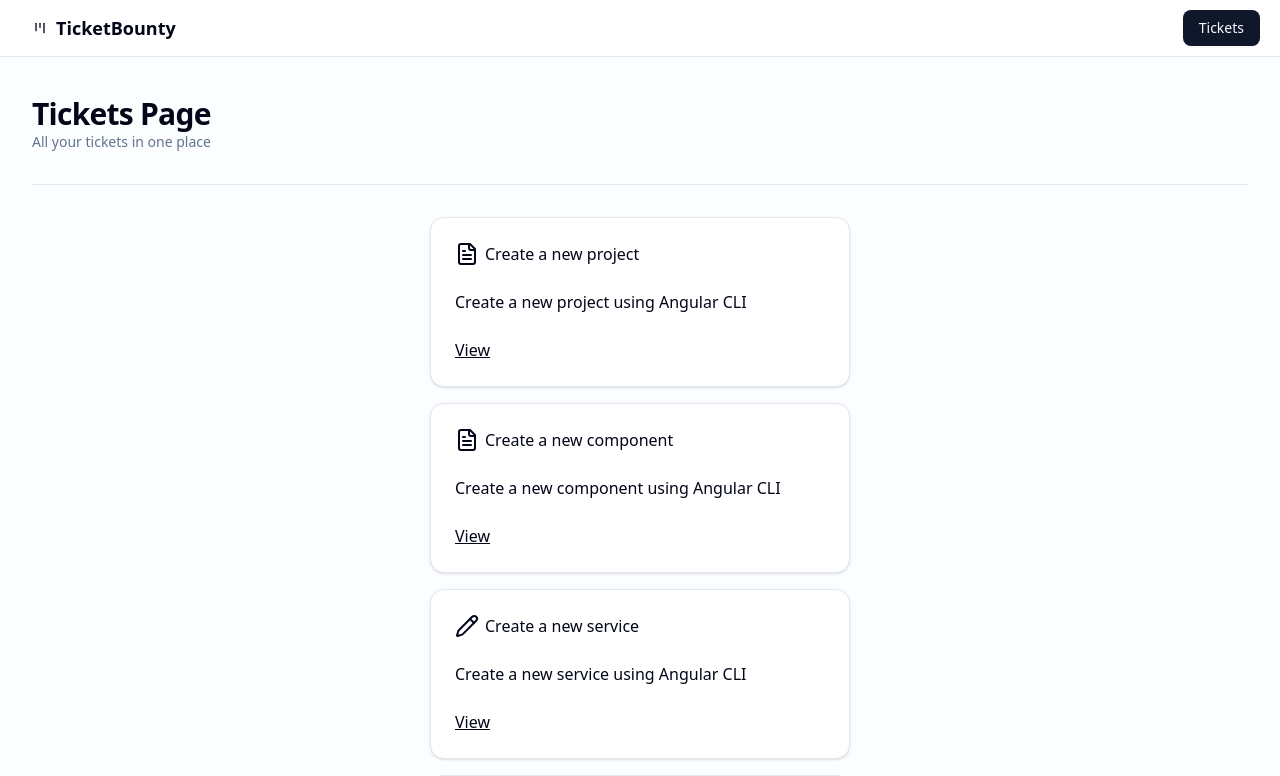
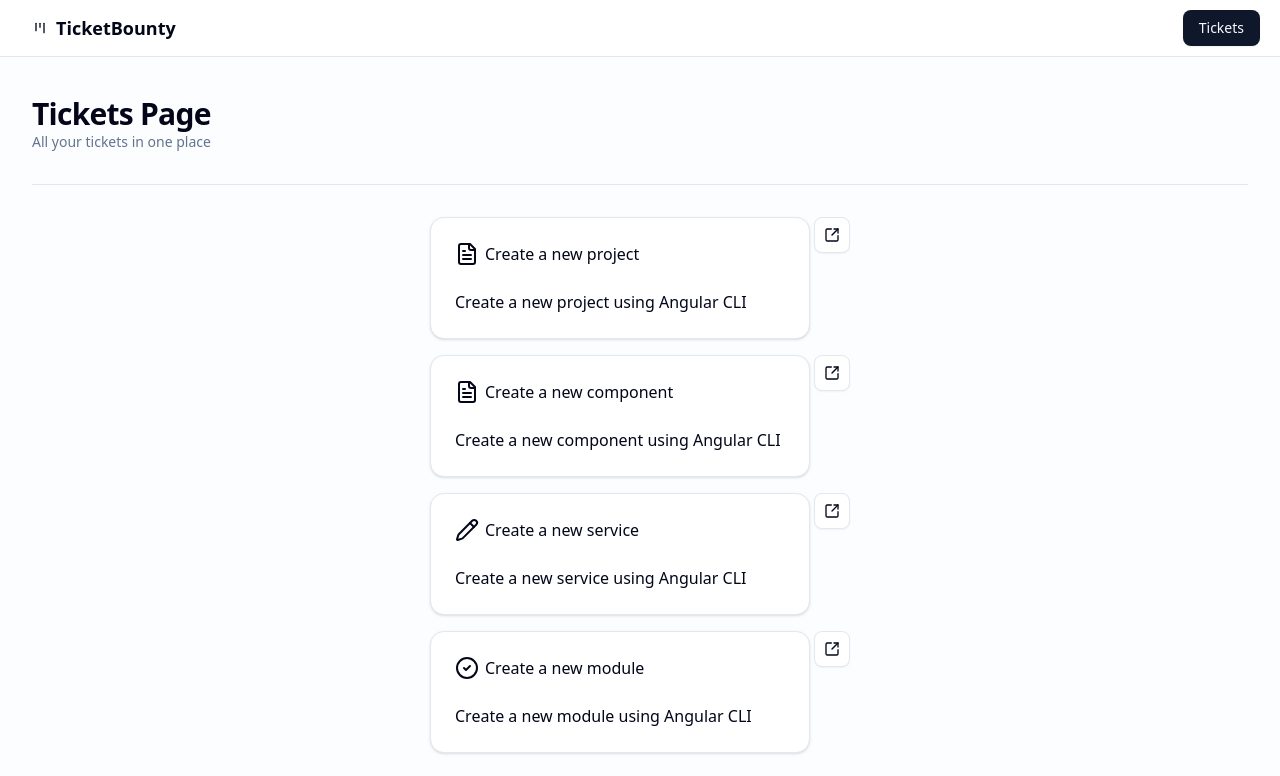
Before and after one commit to nkidmano/the-road-to-next-app, a Next.js app: page /tickets in a window 1280 px wide. Shown: the top 776 px of the page. Built offline with nearby package versions, Linux system fonts and the light colour scheme.

Commit message:
Finished section Feature Folder

```diff
--- a/src/app/tickets/[ticketId]/page.tsx
+++ b/src/app/tickets/[ticketId]/page.tsx
@@ -3,6 +3,7 @@
 import { Placeholder } from "@/components/placeholder";
 import { Button } from "@/components/ui/button";
 import { initialTickets } from "@/data";
+import { TicketItem } from "@/features/ticket/components/ticket-item";
 import { ticketsPath } from "@/path";
 
 type TicketPageProps = {
@@ -32,9 +33,8 @@
   }
 
   return (
-    <div>
-      <h2 className="text-lg">{ticket.title}</h2>
-      <p>{ticket.content}</p>
+    <div className="flex justify-center animate-fade-from-top">
+      <TicketItem ticket={ticket} isDetail />
     </div>
   );
 }
--- a/src/app/tickets/page.tsx
+++ b/src/app/tickets/page.tsx
@@ -1,20 +1,6 @@
-import { CircleCheck, FileText, Pencil } from "lucide-react";
-import Link from "next/link";
 import { Heading } from "@/components/heading";
-import {
-  Card,
-  CardContent,
-  CardFooter,
-  CardHeader,
-} from "@/components/ui/card";
 import { initialTickets } from "@/data";
-import { ticketPath } from "@/path";
-
-const TICKET_ICONS = {
-  OPEN: <FileText />,
-  DONE: <CircleCheck />,
-  IN_PROGRESS: <Pencil />,
-};
+import { TicketItem } from "@/features/ticket/components/ticket-item";
 
 export default function TicketsPage() {
   return (
@@ -24,28 +10,11 @@
         description="All your tickets in one place"
       />
 
-      <ul className="flex flex-col gap-y-4 w-full max-w-[420px] mx-auto animate-fade-from-top">
+      <div className="flex flex-col gap-y-4 w-full max-w-[420px] mx-auto animate-fade-from-top">
         {initialTickets.map((ticket) => (
-          <li key={ticket.id} className="w-full max-w-[420px]">
-            <Card>
-              <CardHeader className="flex items-center">
-                <span>{TICKET_ICONS[ticket.status]}</span>
-                <span className="truncate">{ticket.title}</span>
-              </CardHeader>
-              <CardContent>
-                <p className="line-clamp-3 whitespace-break-spaces">
-                  {ticket.content}
-                </p>
-              </CardContent>
-              <CardFooter>
-                <Link href={ticketPath(ticket.id)} className="underline">
-                  View
-                </Link>
-              </CardFooter>
-            </Card>
-          </li>
+          <TicketItem key={ticket.id} ticket={ticket} />
         ))}
-      </ul>
+      </div>
     </div>
   );
 }
--- /dev/null
+++ b/src/features/ticket/components/ticket-item.tsx
@@ -0,0 +1,49 @@
+import { clsx } from "clsx";
+import { SquareArrowOutUpRight } from "lucide-react";
+import Link from "next/link";
+import { Button } from "@/components/ui/button";
+import { Card, CardContent, CardHeader } from "@/components/ui/card";
+import { TICKET_ICONS } from "@/features/ticket/constants";
+import { Ticket } from "@/features/ticket/types";
+import { ticketPath } from "@/path";
+
+type TicketItemProps = {
+  ticket: Ticket;
+  isDetail?: boolean;
+};
+
+export function TicketItem({ ticket, isDetail }: TicketItemProps) {
+  const detailButton = (
+    <Button asChild variant="outline" size="icon">
+      <Link href={ticketPath(ticket.id)}>
+        <SquareArrowOutUpRight className="h-4 w-4" />
+      </Link>
+    </Button>
+  );
+
+  return (
+    <div
+      className={clsx("w-full flex gap-x-1", {
+        "max-w-[580px]": isDetail,
+        "max-w-[420px]": !isDetail,
+      })}
+    >
+      <Card className="flex-1">
+        <CardHeader className="flex items-center ">
+          <span>{TICKET_ICONS[ticket.status]}</span>
+          <span className="truncate">{ticket.title}</span>
+        </CardHeader>
+        <CardContent>
+          <p
+            className={clsx(" whitespace-break-spaces", {
+              "line-clamp-3": !isDetail,
+            })}
+          >
+            {ticket.content}
+          </p>
+        </CardContent>
+      </Card>
+      {!isDetail && <div className="flex flex-col gap-y-1">{detailButton}</div>}
+    </div>
+  );
+}
--- /dev/null
+++ b/src/features/ticket/constants.tsx
@@ -0,0 +1,7 @@
+import { CircleCheck, FileText, Pencil } from "lucide-react";
+
+export const TICKET_ICONS = {
+  OPEN: <FileText />,
+  DONE: <CircleCheck />,
+  IN_PROGRESS: <Pencil />,
+};
--- /dev/null
+++ b/src/features/ticket/types.ts
@@ -0,0 +1,6 @@
+export type Ticket = {
+  id: string;
+  status: "OPEN" | "DONE" | "IN_PROGRESS";
+  title: string;
+  content: string;
+};
```
